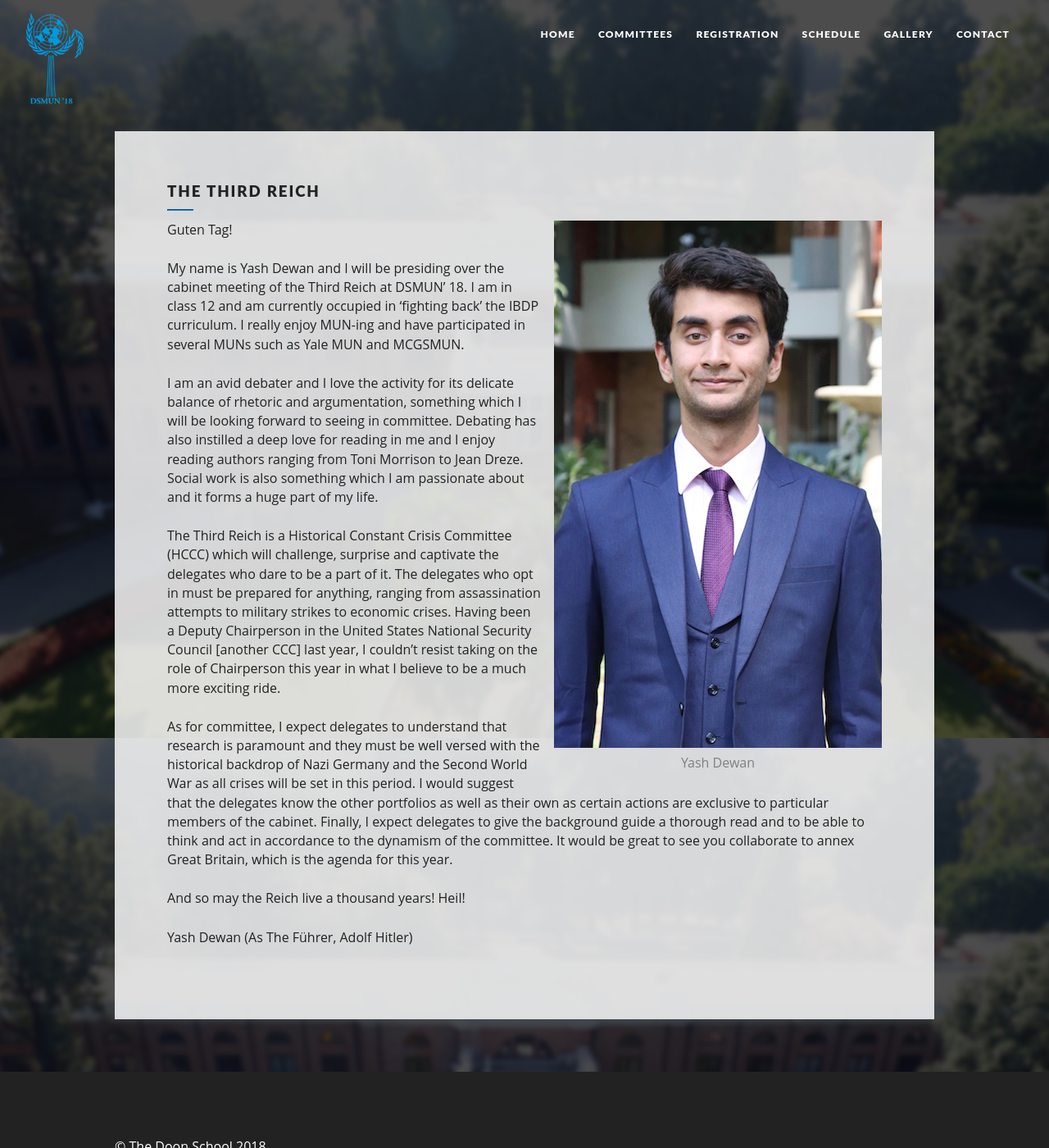
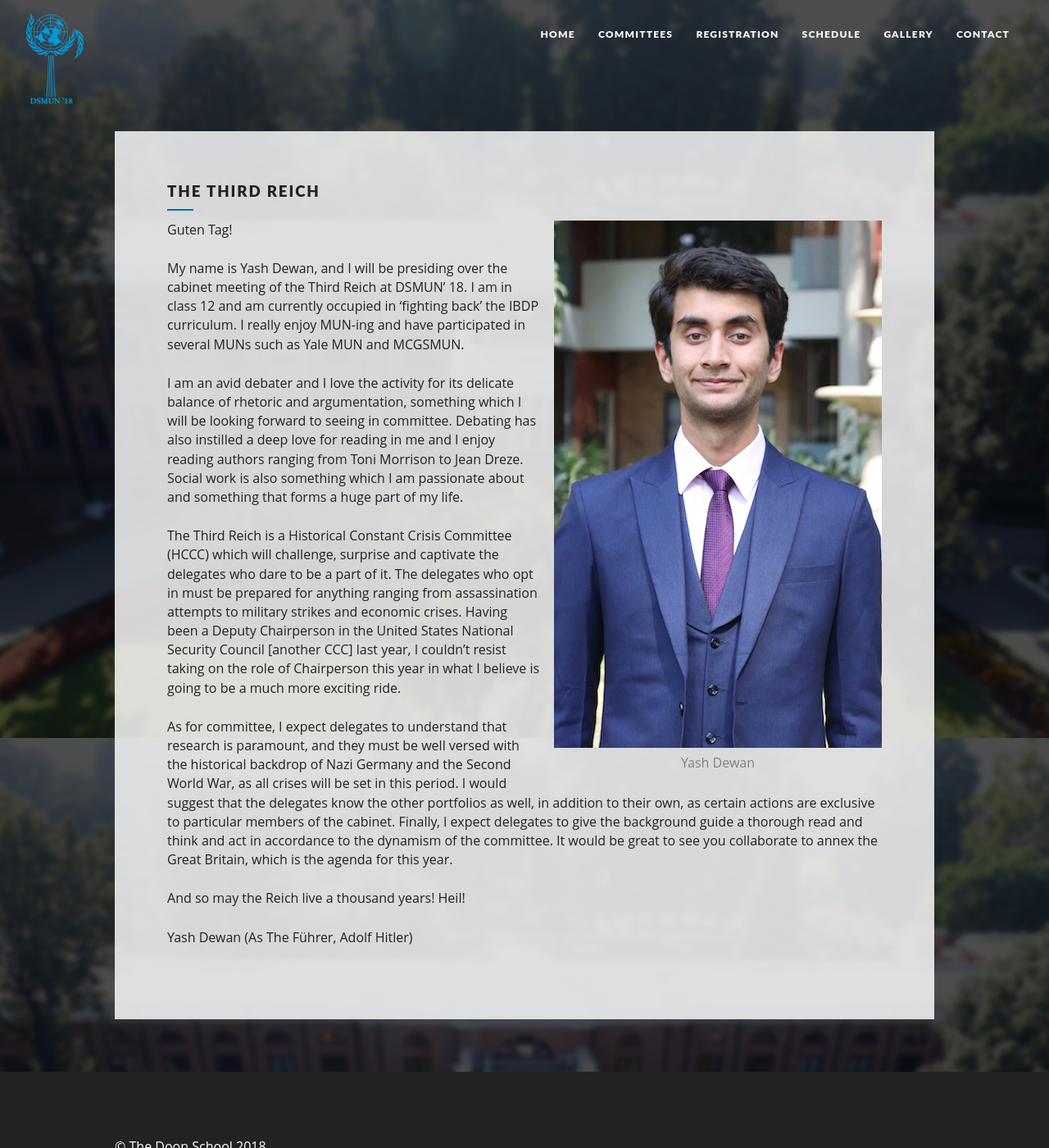
Before and after one commit to pratinav/dsmun18.com, a Jekyll site: the page built from _committees/third-reich.md, in a window 1280 px wide and 1400 px high. Shown: the whole window at 82% size. Built offline with Jekyll 4.4.1, drawn with Linux system fonts in a browser that asks for light colours; some web fonts are replaced; a script that is not in the unit is left out.

Commit message:
Fix errors in write-ups

```diff
--- a/_committees/third-reich.md
+++ b/_committees/third-reich.md
@@ -5,13 +5,13 @@ chair: Yash Dewan
 
 Guten Tag!
 
-My name is Yash Dewan and I will be presiding over the cabinet meeting of the Third Reich at DSMUN’ 18. I am in class 12 and am currently occupied in ‘fighting back’ the IBDP curriculum. I really enjoy MUN-ing and have participated in several MUNs such as Yale MUN and MCGSMUN.
+My name is Yash Dewan, and I will be presiding over the cabinet meeting of the Third Reich at DSMUN’ 18. I am in class 12 and am currently occupied in ‘fighting back’ the IBDP curriculum. I really enjoy MUN-ing and have participated in several MUNs such as Yale MUN and MCGSMUN.
 
-I am an avid debater and I love the activity for its delicate balance of rhetoric and argumentation, something which I will be looking forward to seeing in committee. Debating has also instilled a deep love for reading in me and I enjoy reading authors ranging from Toni Morrison to Jean Dreze. Social work is also something which I am passionate about and it forms a huge part of my life.
+I am an avid debater and I love the activity for its delicate balance of rhetoric and argumentation, something which I will be looking forward to seeing in committee. Debating has also instilled a deep love for reading in me and I enjoy reading authors ranging from Toni Morrison to Jean Dreze. Social work is also something which I am passionate about and something that forms a huge part of my life.
 
-The Third Reich is a Historical Constant Crisis Committee (HCCC) which will challenge, surprise and captivate the delegates who dare to be a part of it. The delegates who opt in must be prepared for anything, ranging from assassination attempts to military strikes to economic crises. Having been a Deputy Chairperson in the United States National Security Council [another CCC] last year, I couldn’t resist taking on the role of Chairperson this year in what I believe to be a much more exciting ride.
+The Third Reich is a Historical Constant Crisis Committee (HCCC) which will challenge, surprise and captivate the delegates who dare to be a part of it. The delegates who opt in must be prepared for anything ranging from assassination attempts to military strikes and economic crises. Having been a Deputy Chairperson in the United States National Security Council [another CCC] last year, I couldn’t resist taking on the role of Chairperson this year in what I believe is going to be a much more exciting ride.
 
-As for committee, I expect delegates to understand that research is paramount and they must be well versed with the historical backdrop of Nazi Germany and the Second World War as all crises will be set in this period. I would suggest that the delegates know the other portfolios as well as their own as certain actions are exclusive to particular members of the cabinet. Finally, I expect delegates to give the background guide a thorough read and to be able to think and act in accordance to the dynamism of the committee. It would be great to see you collaborate to annex Great Britain, which is the agenda for this year.
+As for committee, I expect delegates to understand that research is paramount, and they must be well versed with the historical backdrop of Nazi Germany and the Second World War, as all crises will be set in this period. I would suggest that the delegates know the other portfolios as well, in addition to their own, as certain actions are exclusive to particular members of the cabinet. Finally, I expect delegates to give the background guide a thorough read and think and act in accordance to the dynamism of the committee. It would be great to see you collaborate to annex the Great Britain, which is the agenda for this year.
 
 And so may the Reich live a thousand years! Heil!
 
```
Also changed, not shown: _committees/ecosoc.md (+2 -2 lines).
